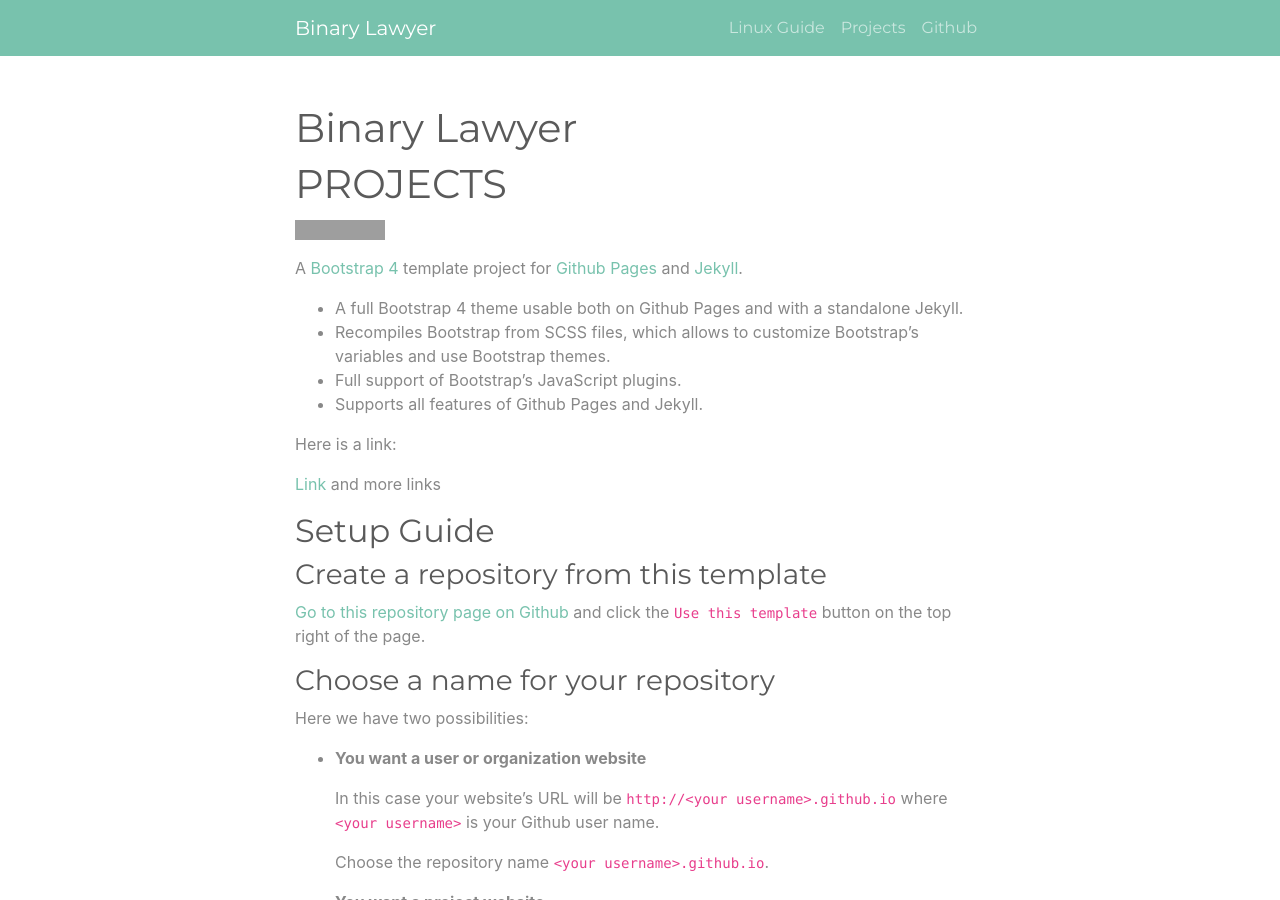
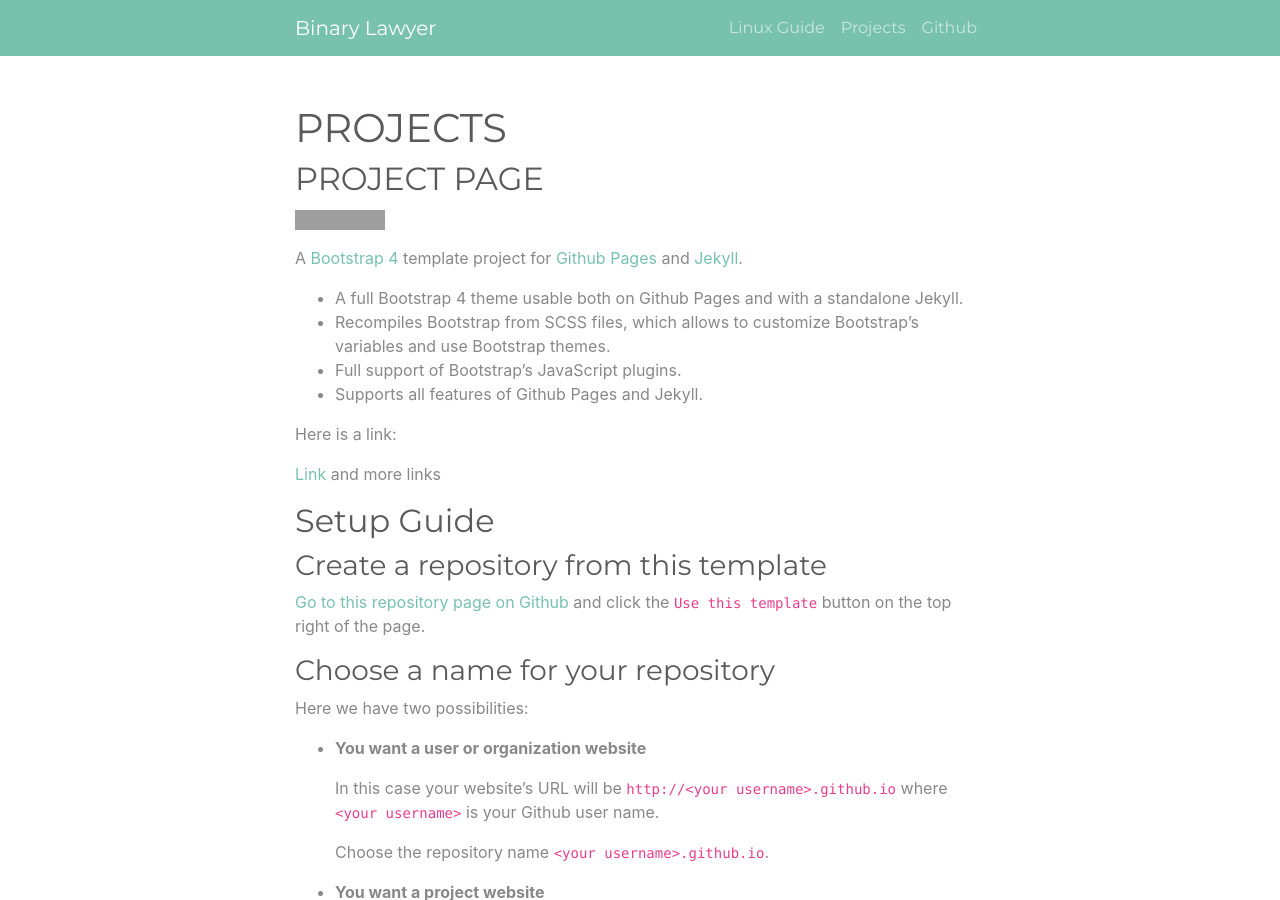
Before and after one commit to binarylawyer/.github.io, a Jekyll site: the page built from projects.md, in a window 1280 px wide and 900 px high. Built offline with Jekyll 4.4.1, drawn with Linux system fonts in a browser that asks for light colours; grey boxes are pictures that could not be loaded.

Commit message:
Update projects.md

```diff
--- a/projects.md
+++ b/projects.md
@@ -1,8 +1,8 @@
 ---
 layout: page
-title: Binary Lawyer
+title: PROJECTS
 ---
-# PROJECTS
+## PROJECT PAGE
 [![GitHub Repo stars](https://img.shields.io/github/stars/nicolas-van/bootstrap-4-github-pages?style=social)](https://github.com/nicolas-van/bootstrap-4-github-pages)
 
 A [Bootstrap 4](https://getbootstrap.com/) template project for [Github Pages](https://pages.github.com/) and [Jekyll](https://jekyllrb.com/).
```
